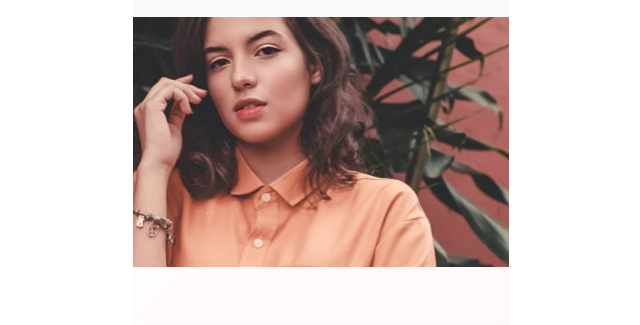
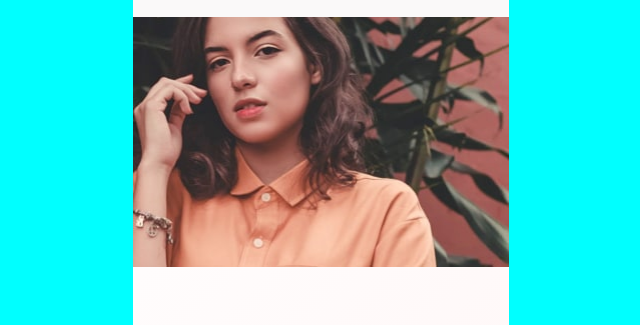
Before and after one commit to Vidottizzz/Desafio-Front-end-Mentor-Form-10, a plain HTML site: page index.html in a window 1280 px wide. Shown: the part 99-424 px from the top of the page, without its empty margins (319-959 px from the left). Drawn offline with Linux system fonts and the light colour scheme.

Commit message:
Media querie

```diff
--- a/style.css
+++ b/style.css
@@ -112,3 +112,9 @@ main .wrap-text p {
   right: 1.5rem;
   top: 0.8rem;
 }
+
+@media only screen and (min-width: 950px) {
+  body {
+    background: aqua;
+  }
+}
```
